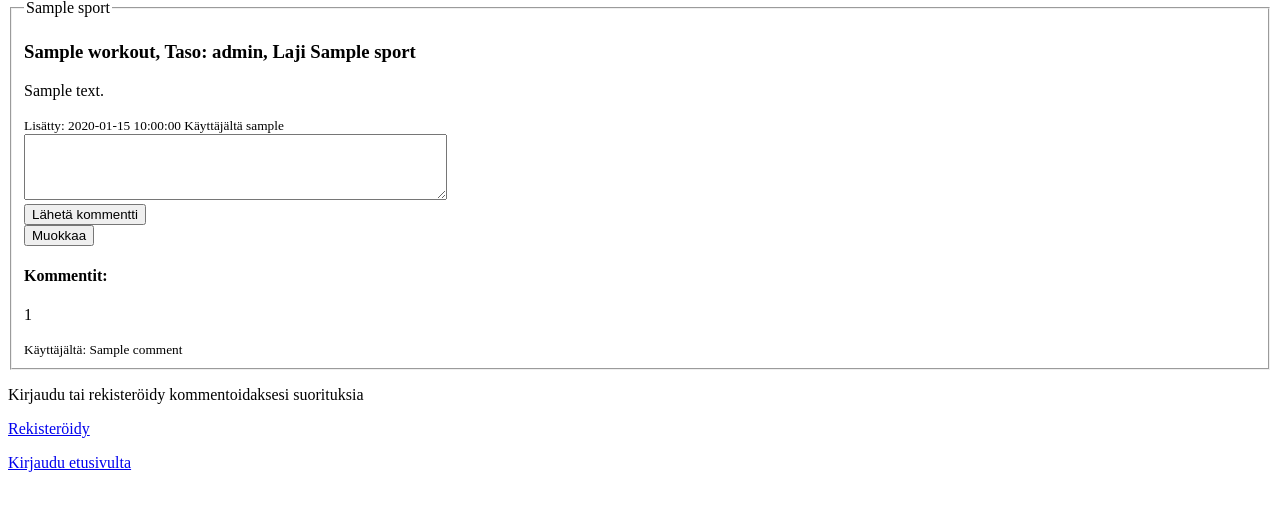
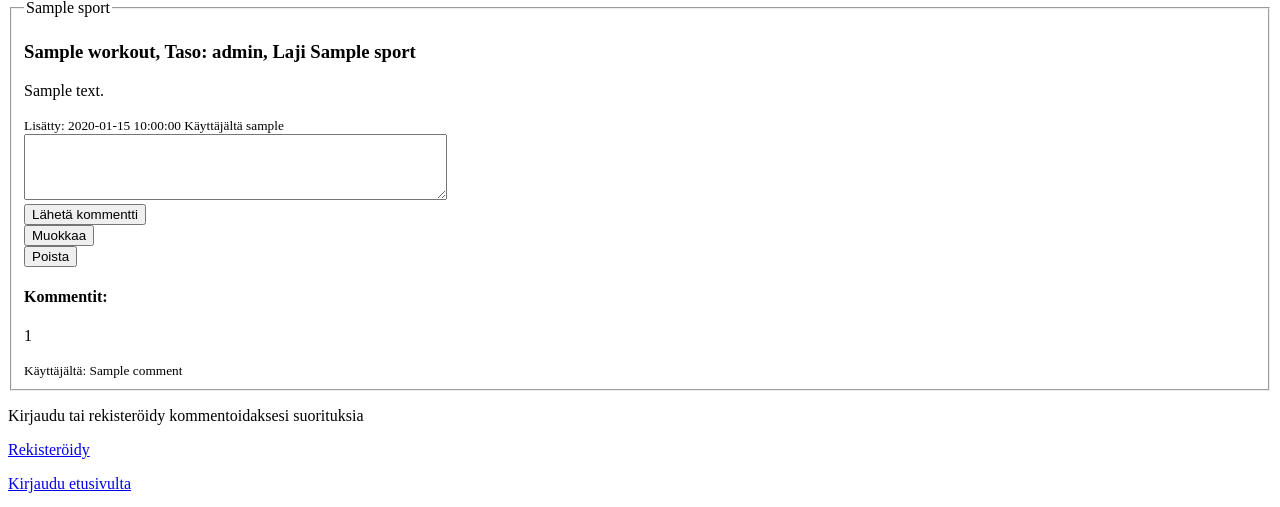
Before and after one commit to ssampo-p/sporttipaivakirja, a Flask app: template sovellus/app/templates/workouts.html in a window 1280 px wide. Shown: the part 213-720 px from the top of the page. Run offline with Flask 3, Linux system fonts and the light colour scheme; the visitor is signed in with stand-in values (Sample User, id 1); the template is opened without the code that fills it: most values are stand-ins (such as "Sample title", 1, 10 or a date in 2020); parts of the project's set-up code (start-up, migrations or seed data) failed here and were passed over.

Commit message:
Delete button added in workouts page     - You can now also delete your own posts on this page

```diff
--- a/sovellus/app/templates/workouts.html
+++ b/sovellus/app/templates/workouts.html
@@ -46,6 +46,9 @@
                     <form method="post" action= "{{url_for("edit_workout", workout_id = workout.id, workout_user_id = workout.user_id   )}}">
                         <button type="submit"> Muokkaa</button>
                     </form>
+                    <form method="post" action="{{ url_for('delete_workout', workout_id=workout.id, workout_user_id=workout.user_id) }}">
+                        <button type="submit">Poista</button>
+                    </form>
                     {%endif%}
                 </div>
             {%endif%}
```
